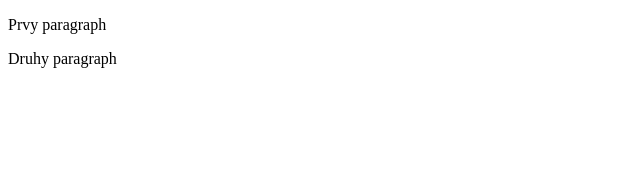
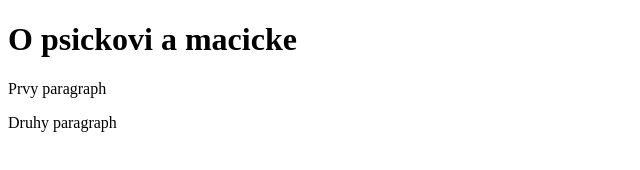
Before and after one commit to skarbala/O_psickovi_a_macicke, a plain HTML site: page index.html in a window 1280 px wide. Shown: the whole page, without its empty margins (0-640 px from the left). Drawn offline with Linux system fonts and the light colour scheme.

Commit message:
added title H1

```diff
--- a/index.html
+++ b/index.html
@@ -5,8 +5,8 @@
     <title>O psickovi a macicke</title>
   </head>
   <body>
+    <h1>O psickovi a macicke</h1>
     <p>Prvy paragraph</p>
     <p>Druhy paragraph</p>
-
   </body>
 </html>
```
